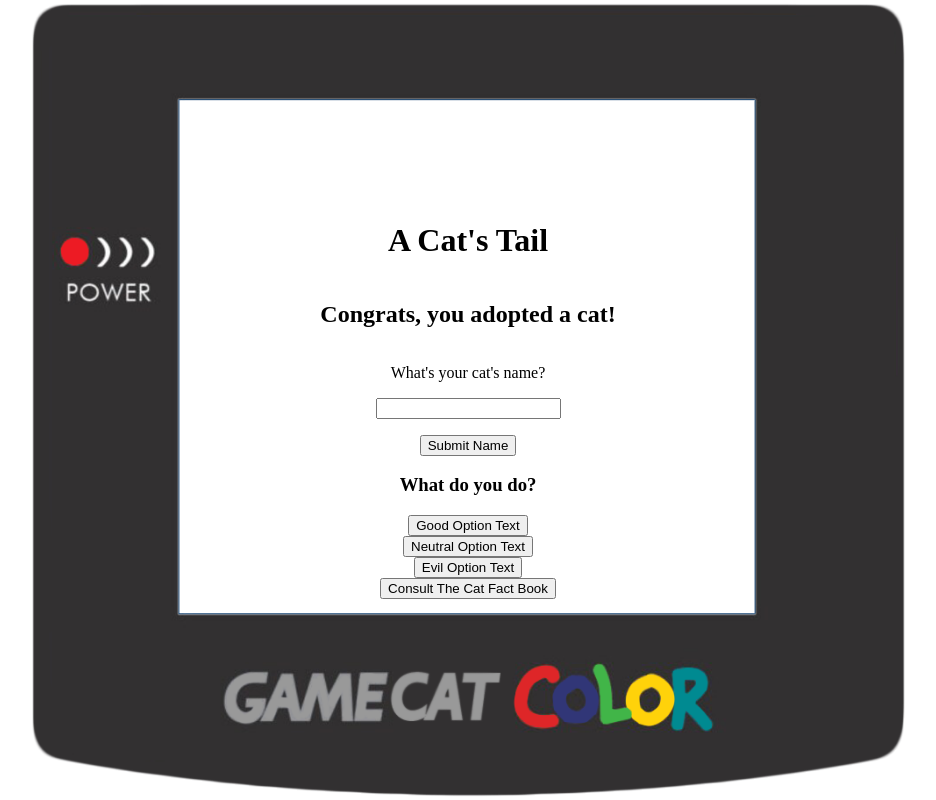
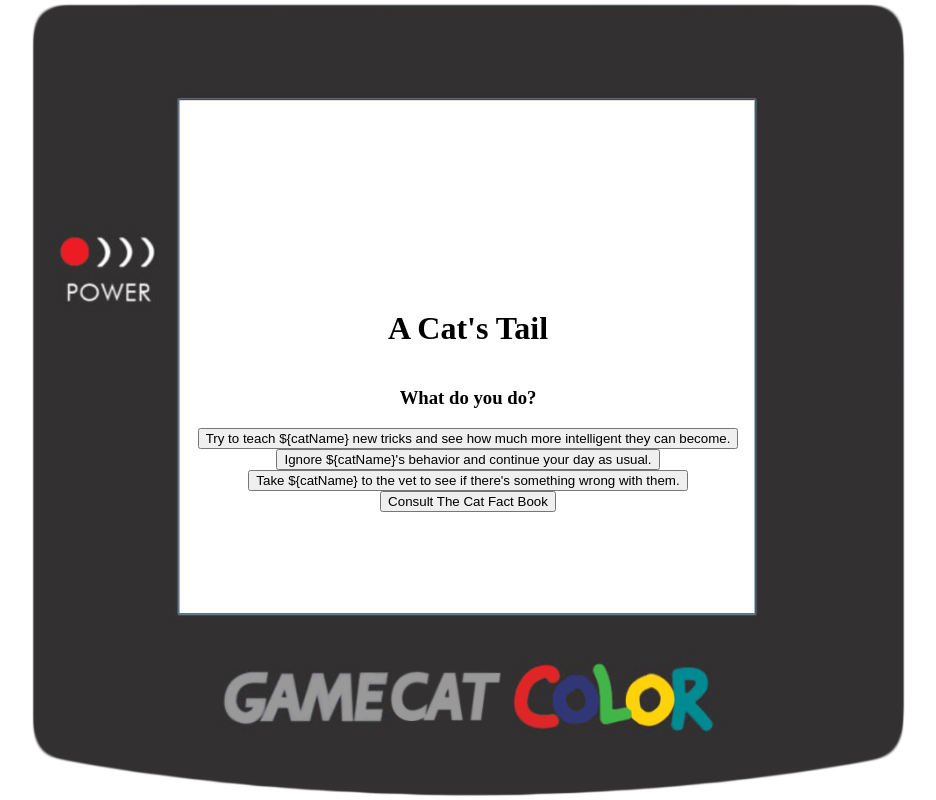
Before and after one commit to qrispi/a-cats-tail, a React (Create React App) app: page /story/0/choices in a window 1280 px wide. Shown: the whole page, without its empty margins (172-1108 px from the left). Built offline with nearby package versions, Linux system fonts and the light colour scheme.

Commit message:
Use storyline state to fill in correct days story, choices and results

```diff
--- a/src/components/Choices/Choices.js
+++ b/src/components/Choices/Choices.js
@@ -12,14 +12,14 @@ function Choices() {
   return (
     <>
       <h3>What do you do?</h3>
-      <NavLink to={`/story/${dayNum}/result`}>
-        <button onClick={() => dispatch(incrementCatMorality())}>Good Option Text</button>
+      <NavLink to={`/story/${dayNum + 1}/result/good`}>
+        <button id="goodButton" onClick={() => dispatch(incrementCatMorality())}>{story[dayNum].goodChoice}</button>
       </NavLink>
-      <NavLink to={`/story/${dayNum}/result`}>
-        <button>Neutral Option Text</button>
+      <NavLink to={`/story/${dayNum + 1}/result/neutral`}>
+        <button id="neutralButton">{story[dayNum].neutralChoice}</button>
       </NavLink>
-      <NavLink to={`/story/${dayNum}/result`}>
-        <button onClick={() => dispatch(decrementCatMorality())}>Evil Option Text</button>
+      <NavLink to={`/story/${dayNum + 1}/result/evil`}>
+        <button id="evilButton" onClick={() => dispatch(decrementCatMorality())}>{story[dayNum].evilChoice}</button>
       </NavLink>
       <NavLink to="/book">
         <button>Consult The Cat Fact Book</button>
--- a/src/components/Day/Day.js
+++ b/src/components/Day/Day.js
@@ -10,9 +10,9 @@ function Day() {
 
   return (
     <>
-      <h2>DAY {dayNum}</h2>
-      <p>Something, Something, Dark Side!</p>
-      <NavLink to={`/story/${dayNum}/choices`}>
+      <h2>DAY {dayNum + 1}</h2>
+      <p>{story[dayNum].story}</p>
+      <NavLink to={`/story/${dayNum + 1}/choices`}>
         <button>CONTINUE</button>
       </NavLink>
     </>
--- a/src/components/Result/Result.js
+++ b/src/components/Result/Result.js
@@ -4,19 +4,22 @@ import { NavLink } from "react-router-dom";
 import { useSelector, useDispatch } from "react-redux";
 import { increment } from "../../features/daySlice";
 
-function Result() {
+function Result({type}) {
   const dayNum = useSelector((state) => state.day.value);
   const catMorality = useSelector((state) => state.cat.morality);
   const story = useSelector((state) => state.storyline);
   const checkCatName = useSelector((state) => state.cat.name);
   const dispatch = useDispatch();
 
-  const getNextDay = dayNum < 7 ? `/story/${dayNum}/day` : "/story/finale";
+  const getNextDay = dayNum < 5 ? `/story/${dayNum + 1}/day` : "/story/finale";
+
+  const getResult = (type) => {
+    return `${type}Reaction`;
+  }
 
   return (
     <>
-      <p>Day {dayNum} results</p>
-      <p>You chose free buffet. You floofy loaf!</p>
+      <p>{story[dayNum][getResult(type)]}</p>
       <p>Cat's Morality is {catMorality}</p>
       <NavLink to={getNextDay}>
         <button onClick={() => dispatch(increment())}>CONTINUE</button>
--- a/src/components/Story/Story.js
+++ b/src/components/Story/Story.js
@@ -17,7 +17,7 @@ function Story() {
   return (
         <>
 
-    <div className='intro'>
+    {/* <div className='intro'>
         <h2>Congrats, you adopted a cat!</h2>
         <form className='name-form'>
             <label htmlFor="nameInput" className='top-margin'>What's your cat's name?</label>
@@ -26,7 +26,7 @@ function Story() {
                 event.preventDefault()
                 dispatch(updateCatName(catName))}}>Submit Name</button>
         </form>
-    </div>
+    </div> */}
 
       <Switch>
         <Route exact path="/story">
@@ -40,9 +40,7 @@ function Story() {
         <Route path="/story/:dayNum/choices">
           <Choices />
         </Route>
-        <Route path="/story/:dayNum/result">
-          <Result />
-        </Route>
+        <Route path="/story/:dayNum/result/:type" render={({match}) => <Result type={match.params.type}/>} />
         <Route path="/story/finale">
           <h2>Fin!</h2>
         </Route>
```
